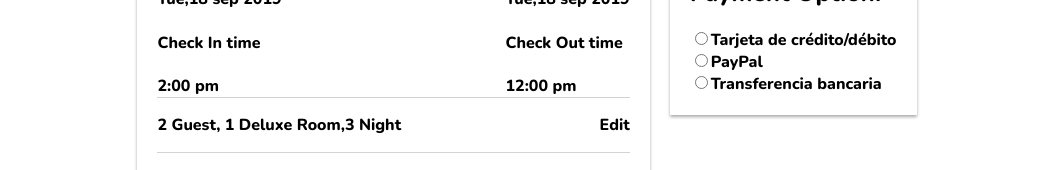
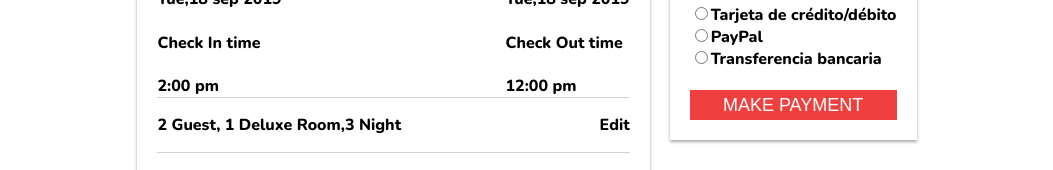
Before and after one commit to Mike2020x/frontend-top-v29-hoteles, a React (Vite) app: page /checkout in a window 1280 px wide. Shown: the part 450-620 px from the top of the page, without its empty margins (113-1166 px from the left). Built offline with nearby package versions, Linux system fonts and the light colour scheme.

Commit message:
Update PaymentOption.jsx
Se agregó el link al botón Make Payment del componente PaymentOption que lleva a la página Booking Success

```diff
--- a/src/components/paymentOption/PaymentOption.jsx
+++ b/src/components/paymentOption/PaymentOption.jsx
@@ -1,5 +1,6 @@
 import { useState } from 'react';
 import "./index.scss"
+import { Link } from 'react-router-dom';
 export default function PaymentOption() {
   const [selectedMethod, setSelectedMethod] = useState('');
 
@@ -52,6 +53,7 @@ export default function PaymentOption() {
           {/* Aquí puedes mostrar información adicional del método de pago seleccionado */}
         </div>
       )}
+      <Link to="/booking-success"><input className="info__pay-btn" type="submit" value="MAKE PAYMENT" /></Link>
     </div>
   );
 }
```
